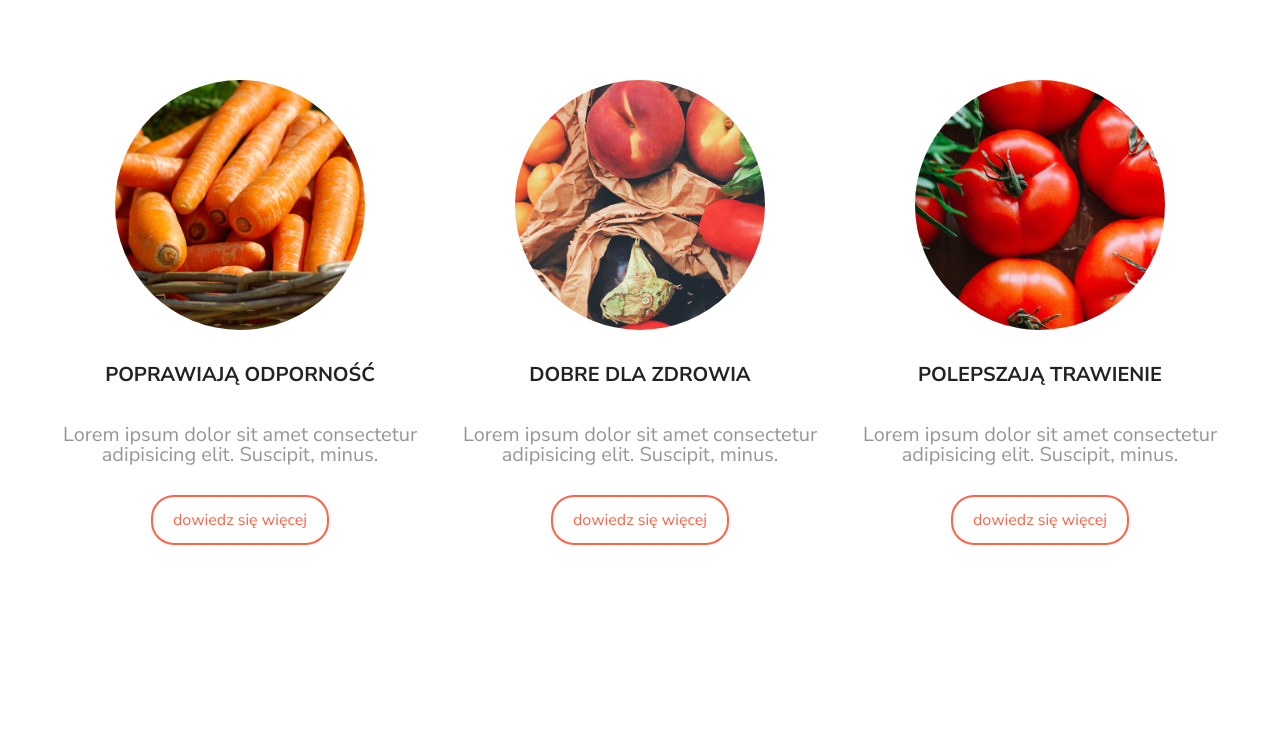
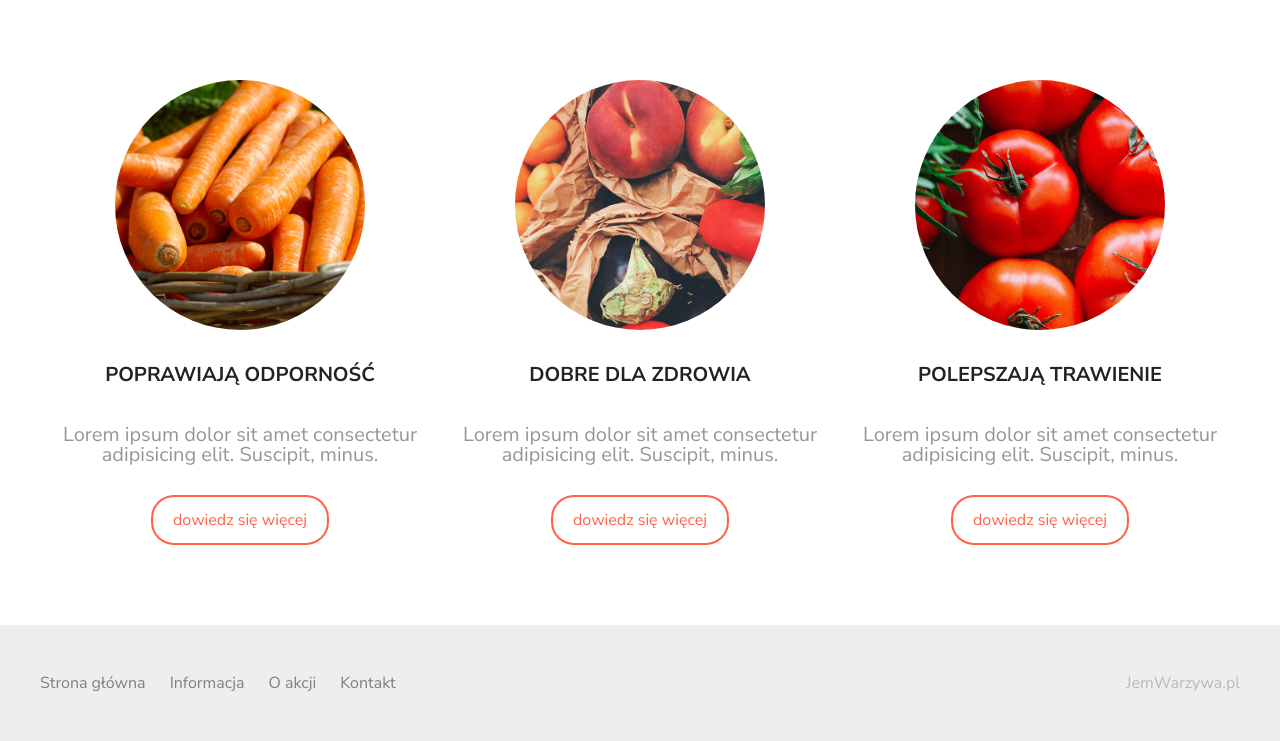
Before and after one commit to KatarzynaMenio/Jem-warzywa, a plain HTML site: page index.html in a window 1280 px wide. Shown: the part 680-1421 px from the top of the page. Before the commit the page ends 1305 px from the top, so only its background shows below. Drawn offline with Linux system fonts and the light colour scheme.

Commit message:
5 - create footer section

```diff
--- a/css/style.css
+++ b/css/style.css
@@ -123,3 +123,33 @@ body {
     color: white;
     background-color: tomato;
 }
+
+/*Footer section*/
+.footer {
+    display: flex;
+    justify-content: center;
+    align-items: center;
+    background-color: #efeded;
+}
+
+.footer__content {
+    display: flex;
+    justify-content: space-between;
+    align-items: inherit;
+    width: 1200px;
+    margin: 50px 0 50px 0;
+}
+
+.footer_left a {
+    text-decoration: none;
+    color: gray;
+    margin-right: 20px;
+}
+
+.footer_left a:hover {
+    color: tomato;
+}
+
+.copy__footer{
+    color: #b9b9b9;
+}
--- a/index.html
+++ b/index.html
@@ -61,5 +61,18 @@
     </article>
 </section>
 
+<!--Footer section-->
+<footer class="footer">
+    <div class="footer__content">
+        <div class="footer_left">
+            <a href="#">Strona główna</a>
+            <a href="#">Informacja</a>
+            <a href="#">O akcji</a>
+            <a href="#">Kontakt</a>
+        </div>
+        <small class="copy__footer">JemWarzywa.pl</small>
+    </div>
+</footer>
+
 </body>
 </html>
```
